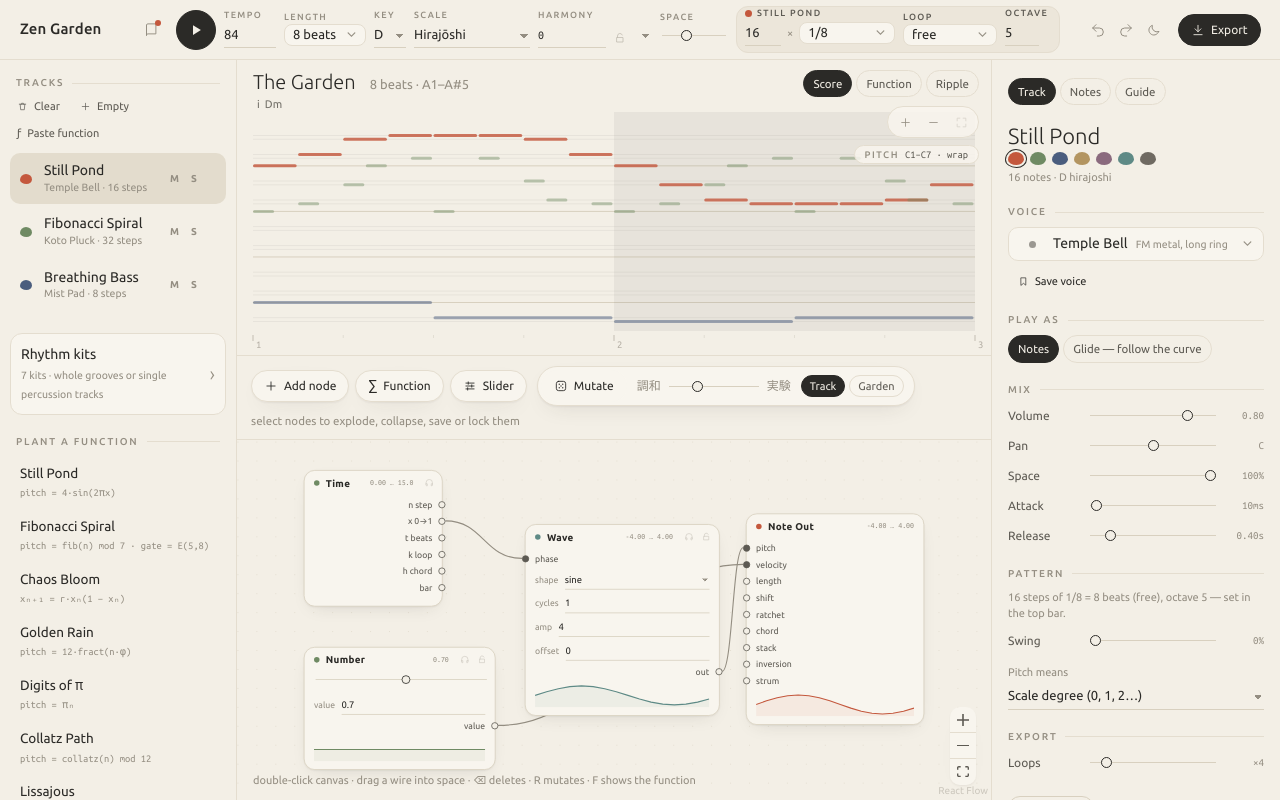
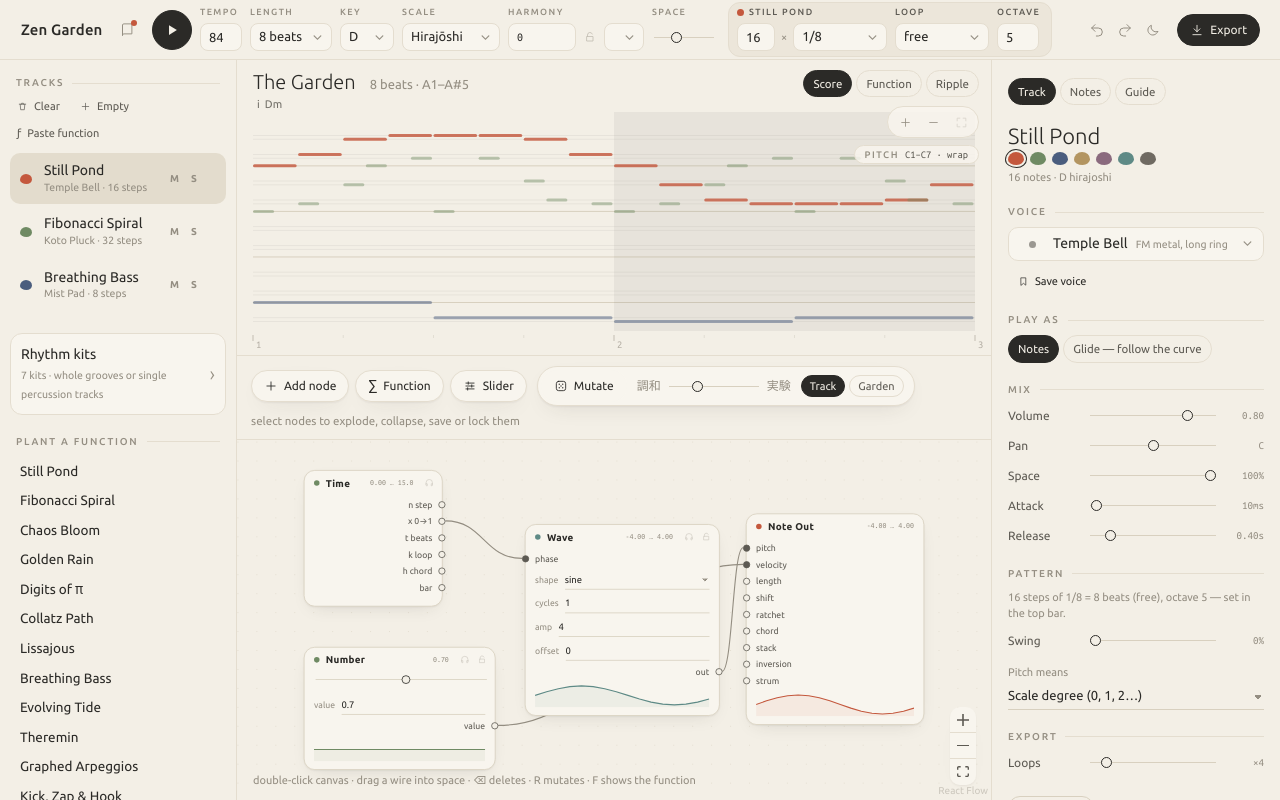
Before and after one commit to danikavu/soundfunc, a React (Vite) app: page / in a window 1280 px wide. Built offline with nearby package versions, Linux system fonts and the light colour scheme.

Commit message:
fix(ui): navbar alignment, func presets

```diff
--- a/src/components/Sidebar.tsx
+++ b/src/components/Sidebar.tsx
@@ -66,7 +66,7 @@ export function Sidebar() {
 
       <div className="eyebrow">Plant a function</div>
       {PRESETS.map((p) => (
-        <button key={p.id} className="preset" onClick={() => addTrack(p.id)} title={p.description}>
+        <button key={p.id} className="preset reveal" onClick={() => addTrack(p.id)} title={p.description}>
           <b>{p.name}</b>
           <code>{p.formula}</code>
         </button>
--- a/src/components/TopBar.tsx
+++ b/src/components/TopBar.tsx
@@ -114,7 +114,12 @@ function SongLengthField() {
       <Dropdown
         compact
         label="Song length"
-        value={<b>{lengthBeats} beats</b>}
+        value={
+          <b>
+            {lengthBeats}
+            <span className="unit"> beats</span>
+          </b>
+        }
         groups={[
           {
             title: `Song length${following ? ` — ${following} track${following > 1 ? 's' : ''} follow it` : ''}`,
@@ -214,7 +219,10 @@ function GridField() {
               </>
             ) : track.lengthMode === 'fixed' ? (
               <>
-                <b>{track.lengthBeats} beats</b>
+                <b>
+                  {track.lengthBeats}
+                  <span className="unit"> beats</span>
+                </b>
                 <small>{track.lengthBeats / 4} bar{track.lengthBeats === 4 ? '' : 's'}</small>
               </>
             ) : (
@@ -308,26 +316,40 @@ export function TopBar() {
           <NumberField className="input num" min={20} max={300} value={song.bpm} onValue={(bpm) => setSong({ bpm })} />
         </label>
         <SongLengthField />
-        <label className="field-inline">
+        <div className="field-inline w-key">
           <span>Key</span>
-          <select className="select" value={song.root} onChange={(e) => setSong({ root: Number(e.target.value) })}>
-            {NOTE_NAMES.map((n, i) => (
-              <option key={n} value={i}>
-                {n}
-              </option>
-            ))}
-          </select>
-        </label>
-        <label className="field-inline">
+          <Dropdown
+            compact
+            label="Key"
+            value={<b>{NOTE_NAMES[song.root]}</b>}
+            groups={[
+              {
+                title: 'Key — the root note',
+                items: NOTE_NAMES.map((n, i) => ({ key: n, label: n, selected: song.root === i, onSelect: () => setSong({ root: i }) })),
+              },
+            ]}
+          />
+        </div>
+        <div className="field-inline w-scale">
           <span>Scale</span>
-          <select className="select" value={song.scale} onChange={(e) => setSong({ scale: e.target.value })}>
-            {Object.entries(SCALES).map(([k, s]) => (
-              <option key={k} value={k}>
-                {s.label}
-              </option>
-            ))}
-          </select>
-        </label>
+          <Dropdown
+            compact
+            label="Scale"
+            value={<b>{(SCALES[song.scale] ?? SCALES.major).label}</b>}
+            groups={[
+              {
+                title: 'Scale',
+                items: Object.entries(SCALES).map(([k, sc]) => ({
+                  key: k,
+                  label: sc.label,
+                  hint: `${sc.steps.length} notes`,
+                  selected: song.scale === k,
+                  onSelect: () => setSong({ scale: k }),
+                })),
+              },
+            ]}
+          />
+        </div>
         <div className="field-inline">
           <span title="The chord of each bar, as a function of bar">Harmony</span>
           <div className="harmony">
@@ -349,21 +371,32 @@ export function TopBar() {
             >
               <Icon name={song.harmonyLocked ? 'lock' : 'unlock'} size={12} />
             </button>
-            <select className="select" value="" onChange={(e) => e.target.value && setSong({ harmony: e.target.value })} title="Chord progressions" aria-label="Chord progressions">
-              <option value="" disabled>
-                Progressions
-              </option>
-              {PROGRESSIONS.map((p) => (
-                <option key={p.formula} value={p.formula}>
-                  {p.label}
-                </option>
-              ))}
-            </select>
+            <div className="w-prog">
+              <Dropdown
+                compact
+                label="Chord progressions"
+                value={<b title={PROGRESSIONS.find((p) => p.formula === song.harmony)?.label ?? 'custom progression'}>{PROGRESSIONS.find((p) => p.formula === song.harmony)?.label.split(/\s+/)[0] ?? 'custom'}</b>}
+                groups={[
+                  {
+                    title: 'Progressions',
+                    items: PROGRESSIONS.map((p) => ({
+                      key: p.formula,
+                      label: p.label,
+                      hint: p.formula,
+                      selected: p.formula === song.harmony,
+                      onSelect: () => setSong({ harmony: p.formula }),
+                    })),
+                  },
+                ]}
+              />
+            </div>
           </div>
         </div>
-        <label className="field-inline hide-narrow" style={{ width: 80 }}>
+        <label className="field-inline hide-narrow w-space">
           <span>Space</span>
-          <input type="range" min={0} max={1} step={0.01} value={song.reverb} onChange={(e) => setSong({ reverb: Number(e.target.value) })} />
+          <span className="space-slider">
+            <input type="range" min={0} max={1} step={0.01} value={song.reverb} onChange={(e) => setSong({ reverb: Number(e.target.value) })} aria-label="Space (reverb)" />
+          </span>
         </label>
       </div>
 
--- a/src/styles.css
+++ b/src/styles.css
@@ -2374,3 +2374,276 @@ button:focus-visible {
     gap: 8px;
   }
 }
+
+/* ---------- the top bar: one kind of control, no underlines, one line of labels ---------- */
+:root {
+  --ctl-h: 28px;
+}
+.transport,
+.track-panel {
+  align-items: flex-end;
+}
+.transport > .play {
+  align-self: center;
+}
+.topbar .field-inline > span:first-child {
+  line-height: 1;
+  margin-bottom: 4px;
+}
+/* number and text fields look like the dropdowns: a soft box */
+.topbar .input,
+.topbar .input.num {
+  height: var(--ctl-h);
+  border: 1px solid var(--line-soft);
+  border-radius: 8px;
+  background: var(--card);
+  padding: 0 8px;
+  transition: border-color 0.25s var(--ease);
+}
+.topbar .input:hover,
+.topbar .input:focus {
+  border-color: var(--line);
+  border-bottom-color: var(--line);
+  outline: none;
+}
+.topbar .input.num {
+  -moz-appearance: textfield;
+}
+.topbar .input.num::-webkit-inner-spin-button,
+.topbar .input.num::-webkit-outer-spin-button {
+  -webkit-appearance: none;
+  margin: 0;
+}
+.topbar .field-inline > .input.num {
+  width: 52px;
+}
+.grid-controls .input.num {
+  width: 44px;
+}
+.input.num.grid-oct {
+  width: 40px;
+}
+.dropdown.compact .dropdown-field {
+  height: var(--ctl-h);
+  padding: 0 8px;
+  border-radius: 8px;
+  background: var(--card);
+}
+.dropdown.compact .dropdown-chevron {
+  transform: translateY(-2px);
+}
+.dropdown.compact .dropdown-field.open .dropdown-chevron {
+  transform: translateY(-2px) rotate(180deg);
+}
+.field-placeholder {
+  height: var(--ctl-h);
+  display: flex;
+  align-items: center;
+  padding: 0 8px;
+  border: 1px dashed var(--line-soft);
+  border-bottom: 1px dashed var(--line-soft);
+  border-radius: 8px;
+}
+/* the garden's name: plain text, a gentle hover instead of an underline */
+.topbar .project-name {
+  height: var(--ctl-h);
+  border: 1px solid transparent;
+  border-bottom: 1px solid transparent;
+  border-radius: 8px;
+  padding: 0 8px;
+  margin-left: -8px;
+  background: transparent;
+}
+.topbar .project-name:hover,
+.topbar .project-name:focus {
+  border-color: var(--line-soft);
+  background: var(--card);
+}
+.harmony {
+  align-items: center;
+  gap: 4px;
+}
+.w-key {
+  width: 54px;
+}
+.w-scale {
+  width: 136px;
+}
+.w-prog {
+  width: 74px;
+}
+.w-space {
+  width: 76px;
+}
+.space-slider {
+  height: var(--ctl-h);
+  display: flex;
+  align-items: center;
+}
+@media (max-width: 1440px) {
+  .w-scale {
+    width: 120px;
+  }
+  .w-prog {
+    width: 64px;
+  }
+  .w-space {
+    width: 64px;
+  }
+}
+@media (max-width: 1340px) {
+  .w-scale {
+    width: 108px;
+  }
+  .w-prog {
+    width: 44px;
+  }
+  .w-prog .dropdown-value b {
+    display: none;
+  }
+}
+
+/* ---------- Plant a function: the formula appears on hover ---------- */
+.preset.reveal code {
+  display: block;
+  max-height: 0;
+  opacity: 0;
+  overflow: hidden;
+  transition: max-height 0.3s var(--ease), opacity 0.25s var(--ease), margin 0.3s var(--ease);
+}
+.preset.reveal:hover code,
+.preset.reveal:focus-visible code {
+  max-height: 3.2em;
+  opacity: 1;
+  margin-top: 2px;
+}
+.preset.reveal {
+  padding: 6px 10px;
+}
+
+/* the track panel centres like the global group, so both rows of labels share one line */
+.track-panel {
+  align-self: center;
+  margin: 0;
+  padding: 5px 10px;
+}
+@media (max-width: 1340px) {
+  .track-panel {
+    padding: 5px 8px;
+  }
+  .topbar .field-inline > .input.num {
+    width: 44px;
+  }
+  .grid-controls .input.num {
+    width: 40px;
+  }
+  .input.num.grid-oct {
+    width: 36px;
+  }
+  .w-scale {
+    width: 100px;
+  }
+  .w-prog {
+    width: 40px;
+  }
+}
+@media (max-width: 1160px) {
+  .topbar .project-name {
+    width: 66px;
+  }
+  .w-scale {
+    width: 92px;
+  }
+  .harmony .input {
+    width: 46px;
+  }
+  .topbar .field-inline.w-grid {
+    width: 132px;
+  }
+  .topbar .field-inline.w-length {
+    width: 84px;
+  }
+  .topbar .field-inline.w-song {
+    width: 76px;
+  }
+}
+@media (max-width: 1500px) {
+  .topbar .field-inline > .input.num {
+    width: 46px;
+  }
+  .grid-controls .input.num {
+    width: 42px;
+  }
+  .input.num.grid-oct {
+    width: 38px;
+  }
+  .w-scale {
+    width: 112px;
+  }
+  .w-prog {
+    width: 58px;
+  }
+  .harmony .input {
+    width: 100px;
+  }
+  .topbar .project-name {
+    width: 124px;
+  }
+}
+@media (max-width: 1340px) {
+  .harmony .input {
+    width: 68px;
+  }
+  .topbar .project-name {
+    width: 100px;
+  }
+}
+/* narrower windows: these come last so they win over the 1500px sizes above */
+@media (max-width: 1340px) {
+  .topbar .field-inline > .input.num {
+    width: 42px;
+  }
+  .grid-controls .input.num {
+    width: 38px;
+  }
+  .input.num.grid-oct {
+    width: 34px;
+  }
+  .w-scale {
+    width: 98px;
+  }
+  .w-prog {
+    width: 40px;
+  }
+}
+@media (max-width: 1160px) {
+  .topbar .project-name {
+    width: 66px;
+  }
+  .w-scale {
+    width: 90px;
+  }
+  .harmony .input {
+    width: 46px;
+  }
+}
+/* tight spots: the progression box shows only its chevron; lengths drop the word "beats" */
+@media (max-width: 1500px) {
+  .w-prog {
+    width: 40px;
+  }
+  .w-prog .dropdown-value b {
+    display: none;
+  }
+}
+@media (max-width: 1160px) {
+  .topbar .dropdown .unit {
+    display: none;
+  }
+  .topbar .field-inline.w-song {
+    width: 58px;
+  }
+  .topbar .project-name {
+    width: 92px;
+  }
+}
```
